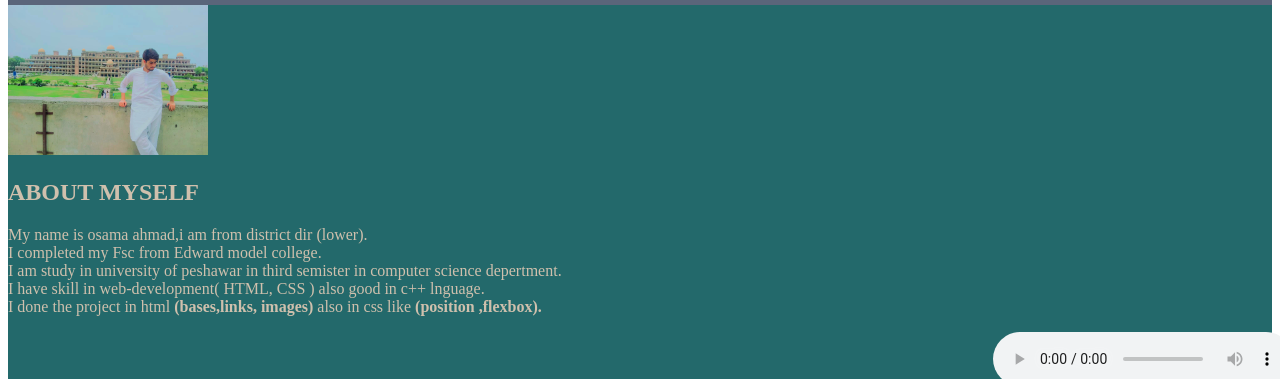
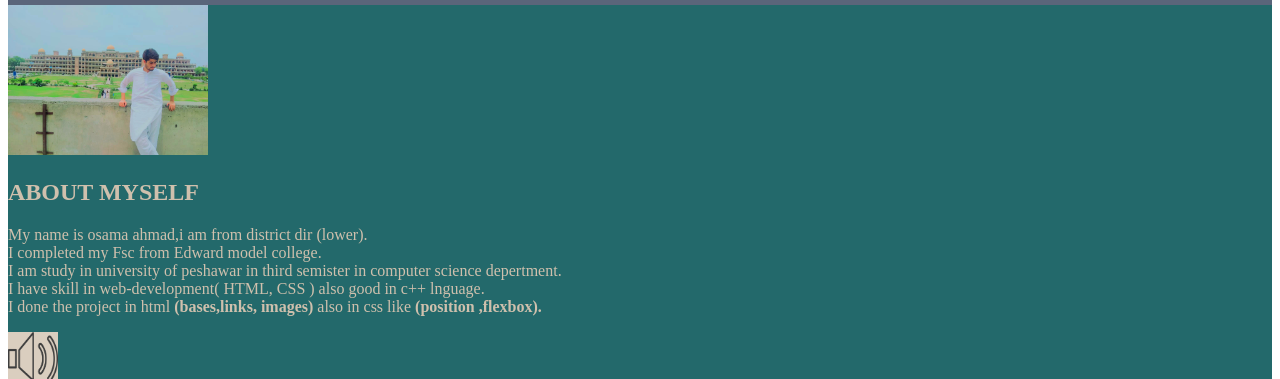
Before and after one commit to osamakhan18/myportfolio, a plain HTML site: page index.html in a window 1280 px wide. Shown: the part 186-565 px from the top of the page. Drawn offline with Linux system fonts and the light colour scheme.

Commit message:
add the speaker

```diff
--- a/index.html
+++ b/index.html
@@ -45,6 +45,11 @@
            color:rgb(35, 105, 107) ;
            margin-left: 985px;
         }
+        #speaker{
+            width: 50px;
+            height: 50px;
+            background-color: rgb(218, 206, 191);
+        }
     </style>
 
 </head>
@@ -78,7 +83,8 @@
         I have skill in web-development( HTML, CSS ) also good in c++ lnguage. <br>
         I done the project in html <b>(bases,links, images)</b>  also in css  like <b> (position ,flexbox).</b>
              </p>
-             <audio src="./videoAudio/audio.mp3" controls ></audio></audio>
+             <img src="spkr.webp" id="speaker">
+
          <br>
         </section>
 
@@ -90,7 +96,17 @@
                     And will not be shared with third parties without your consent.</p>
 </footer>
 
+<script>
+    var audio = new Audio("./videoAudio/audio.mp3");
 
+function playAudio() {
+  audio.play();
+}
+
+document.getElementById("speaker").addEventListener("click", playAudio);
+
+</script>
 
 </body>
+
 </html>
```
Also changed, not shown: spkr.webp (added).
